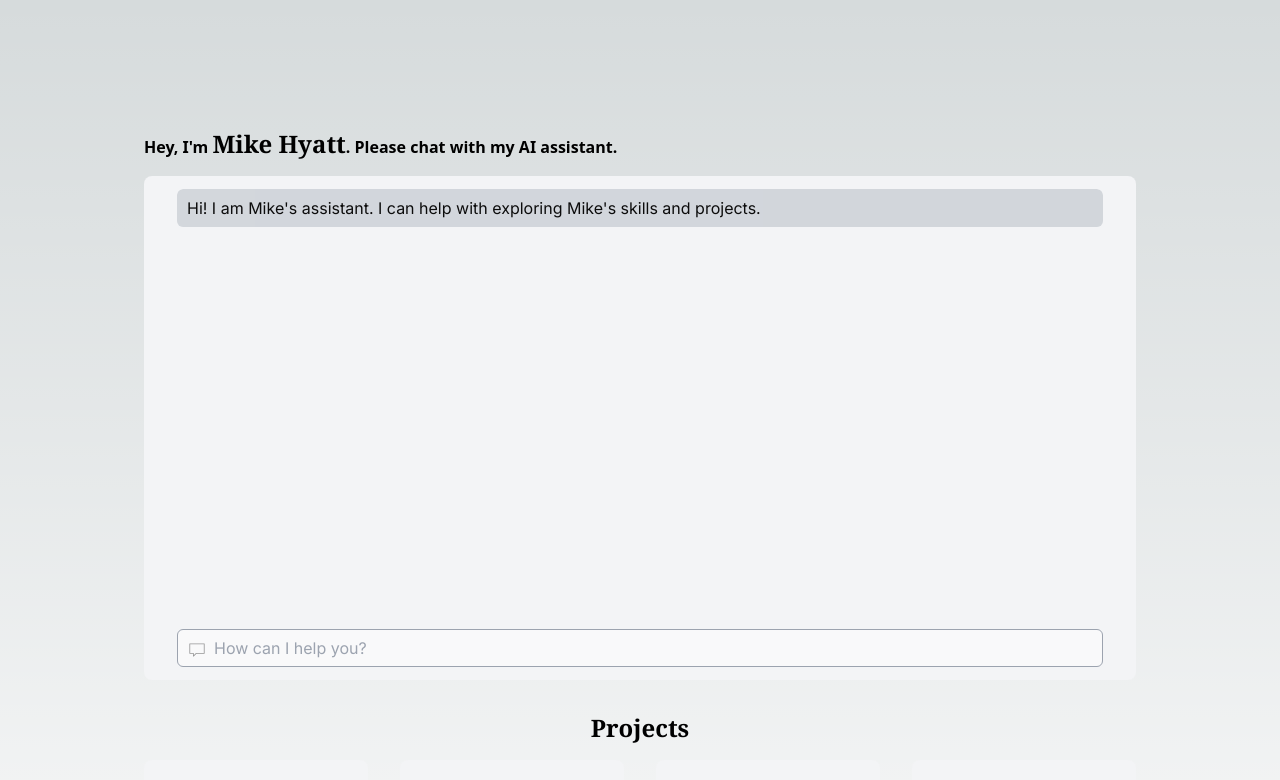
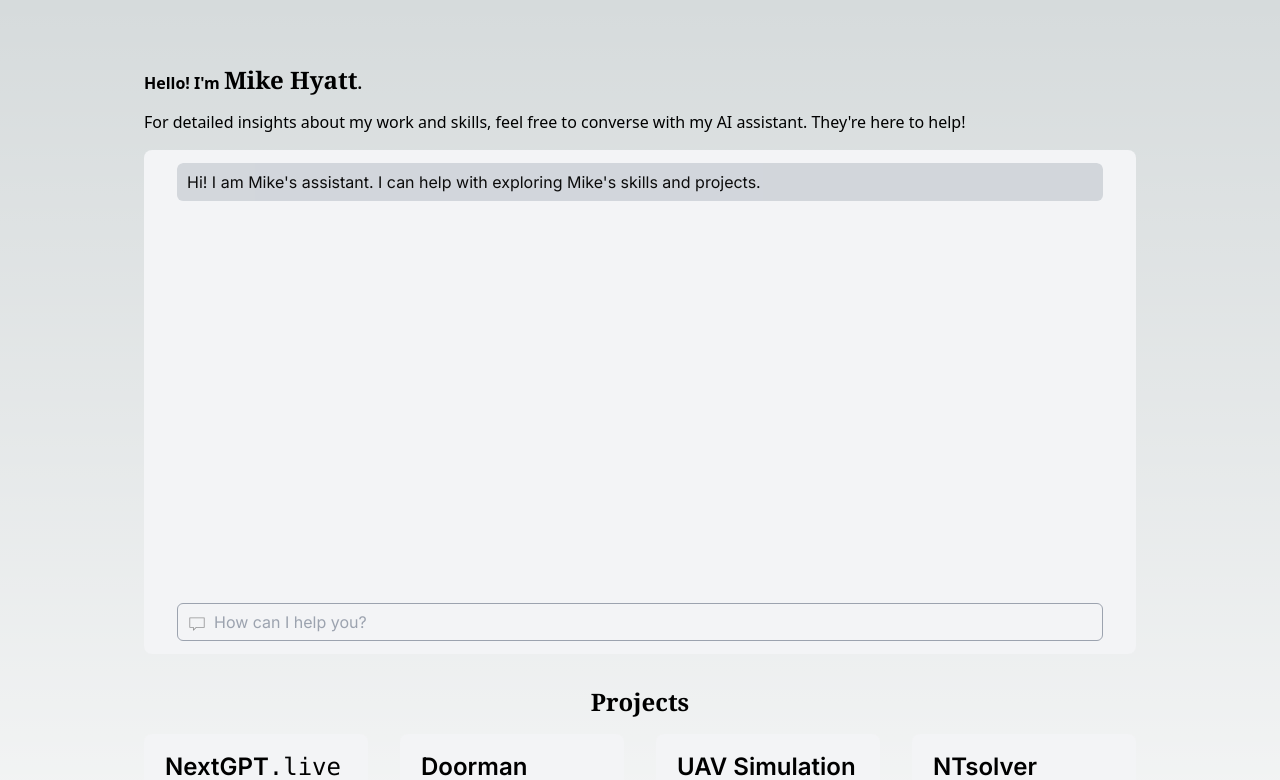
Before and after one commit to 0wh/0wh.github.io, a Next.js app: page / in a window 1280 px wide. Shown: the top 780 px of the page. Built offline with nearby package versions, Linux system fonts and the light colour scheme.

Commit message:
optimize appearance

```diff
--- a/app/Panel.js
+++ b/app/Panel.js
@@ -86,14 +86,14 @@ const Panel = () => {
       <FullView messages={filteredMessages} />
       <div className={`flex w-full`}>
         {!inputText && (
-          <div className="flex flex-col justify-center opacity-40">
-            <svg className="absolute mt-1 ml-2.5 h-5 w-5 text-2xl flex justify-center items-center">
+          <div className="flex flex-col justify-center opacity-40 dark:opacity-60">
+            <svg className="absolute mt-1 ml-2.5 h-5 w-5 text-2xl flex justify-center items-center dark:invert">
               <path d="M17.211,3.39H2.788c-0.22,0-0.4,0.18-0.4,0.4v9.614c0,0.221,0.181,0.402,0.4,0.402h3.206v2.402c0,0.363,0.429,0.533,0.683,0.285l2.72-2.688h7.814c0.221,0,0.401-0.182,0.401-0.402V3.79C17.612,3.569,17.432,3.39,17.211,3.39M16.811,13.004H9.232c-0.106,0-0.206,0.043-0.282,0.117L6.795,15.25v-1.846c0-0.219-0.18-0.4-0.401-0.4H3.189V4.19h13.622V13.004z"></path>
             </svg>
           </div>
         )}
         <input
-          className="w-full bg-white/50 px-[9px] py-1.5 pr-11 border border-gray-400 rounded-md"
+          className="w-full bg-transparent px-[9px] py-1.5 pr-11 border border-gray-400 rounded-md"
           maxLength="256"
           onChange={(event) => setInputText(event.target.value)}
           value={inputText}
--- a/app/page.tsx
+++ b/app/page.tsx
@@ -4,11 +4,14 @@ import Panel from "./Panel";
 
 export default function Home() {
   return (
-    <main className="flex min-h-screen flex-col items-center pt-5 sm:p-5 sm:pt-16 lg:p-32">
+    <main className="flex min-h-screen flex-col items-center pt-5 sm:p-5 sm:pt-16 lg:p-32 lg:pt-16">
       <div className="mb-4 max-w-[600px] lg:max-w-[900px] xl:max-w-[1200px] w-full">
-        <p className="mx-4 text-start font-semibold font-sans">
-          Hey, I'm <span className="font-serif text-2xl">Mike Hyatt</span>.
-          Please chat with my AI assistant.
+        <p className="mx-4 font-semibold text-start font-sans">
+          Hello! I'm <span className="font-serif text-2xl">Mike Hyatt</span>.
+        </p>
+        <p className="mx-4 mt-3.5 text-start font-sans">
+          For detailed insights about my work and skills, feel free to converse
+          with my AI assistant. They're here to help!
         </p>
         <div className="sm:mx-4 sm:rounded-lg border border-transparent my-4 px-5 transition-colors border-gray-300 bg-gray-100 dark:border-neutral-700 dark:bg-neutral-800/30">
           <Panel />
```
